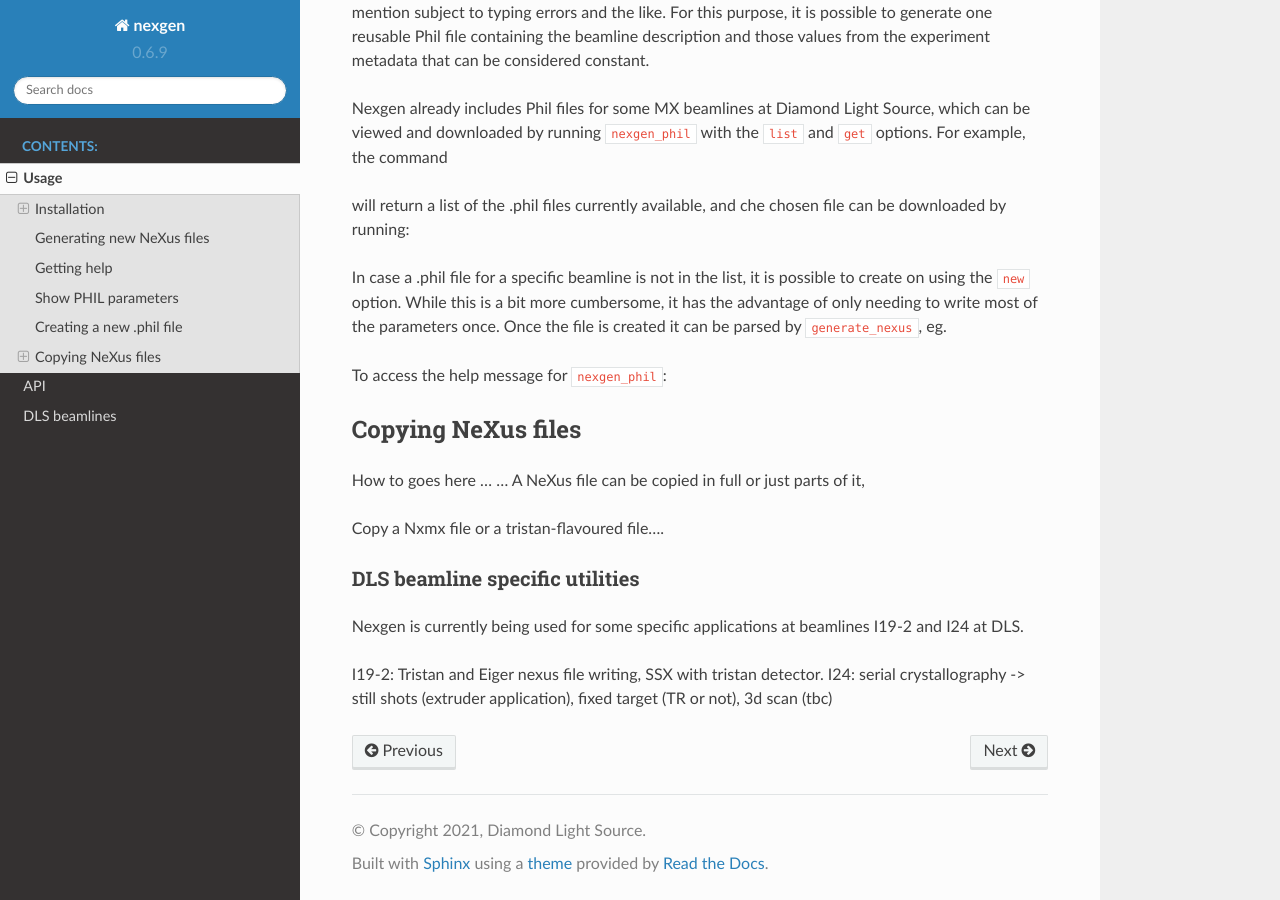
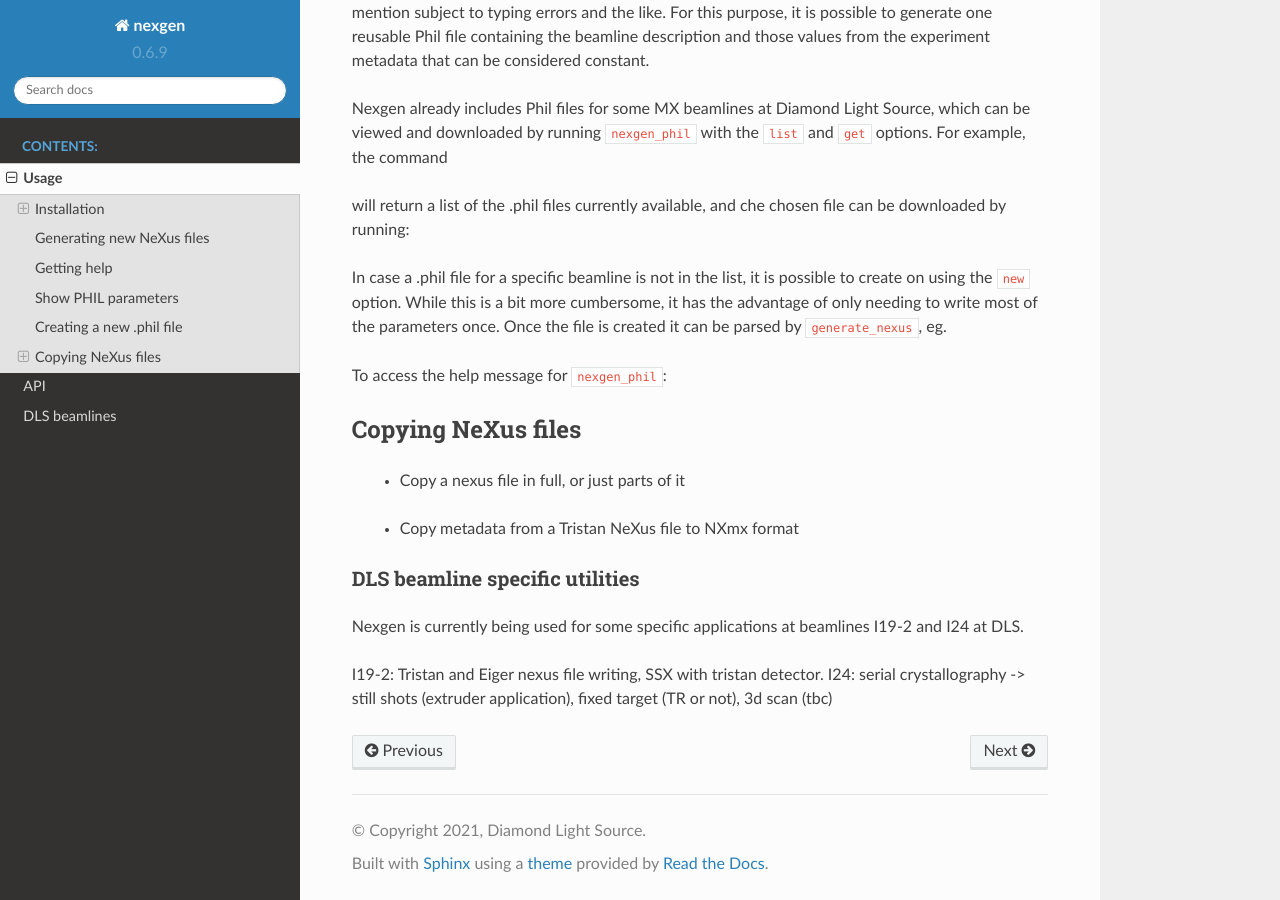
Before and after one commit to DiamondLightSource/nexgen, a Sphinx documentation site: the page built from docs/usage.rst, in a window 1280 px wide and 900 px high, scrolled down 1137 px. Built offline with Sphinx 7.4.7 and the Read the Docs theme 2.0.0, drawn with Linux system fonts in a browser that asks for light colours.

Commit message:
A copy docs stub - a few fixes needed before adding more

```diff
--- a/docs/usage.rst
+++ b/docs/usage.rst
@@ -84,11 +84,18 @@ To access the help message for ``nexgen_phil``:
 Copying NeXus files
 -------------------
 
-How to goes here ...
-...
-A NeXus file can be copied in full or just parts of it,
+ - Copy a nexus file in full, or just parts of it
 
-Copy a Nxmx file or a tristan-flavoured file....
+ .. code-block:: console
+    copy_nexus gen input.original_nexus=File.nxs input.simple_copy=True
+
+ .. code-block:: console
+    copy_nexus gen input.original_nexus=File.nxs input.data_filename=File_0001.h5 input.skip=NXdata input.skip=NXsample
+
+ - Copy metadata from a Tristan NeXus file to NXmx format
+
+ .. code-block:: console
+    copy_nexus tristan input.tristan_nexus=Tristan_img.nxs input.data_filename=Tristan_img_0001.h5 experiment_type=rotation
 
 
 DLS beamline specific utilities
```
